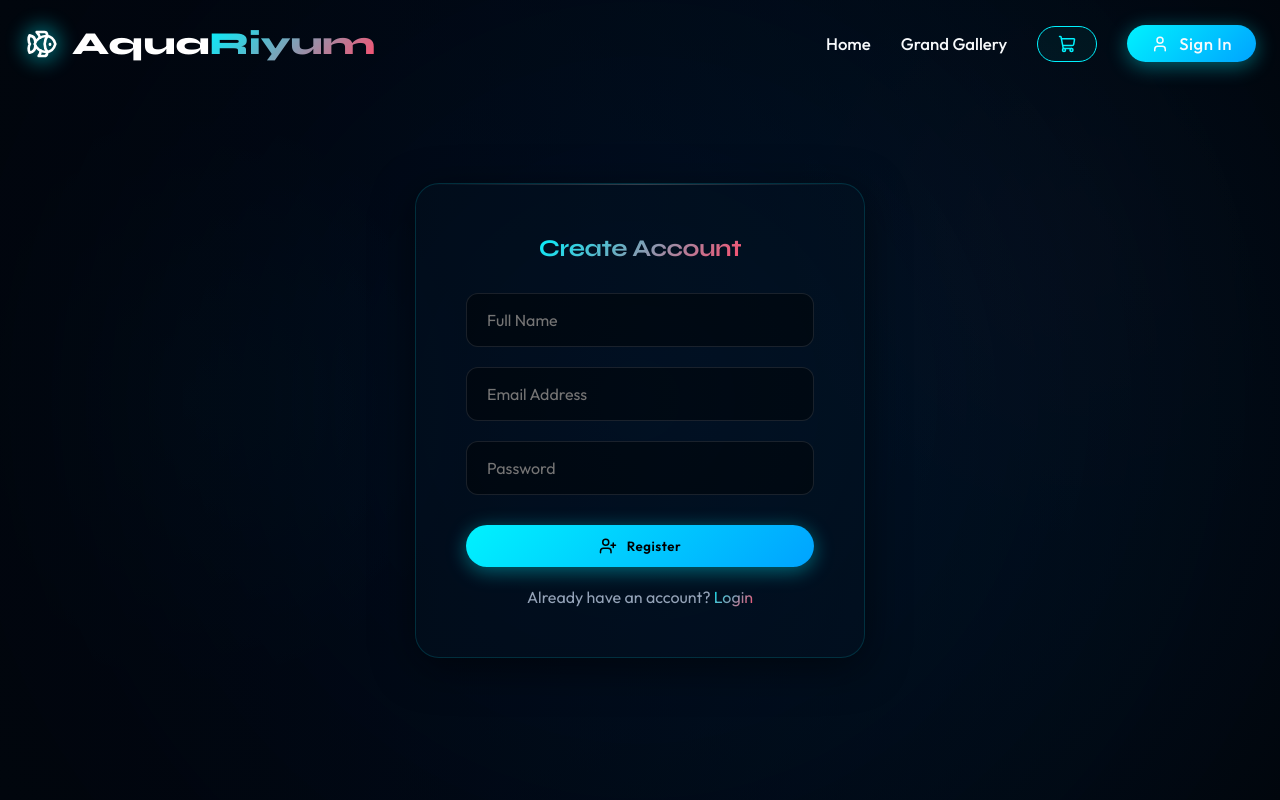
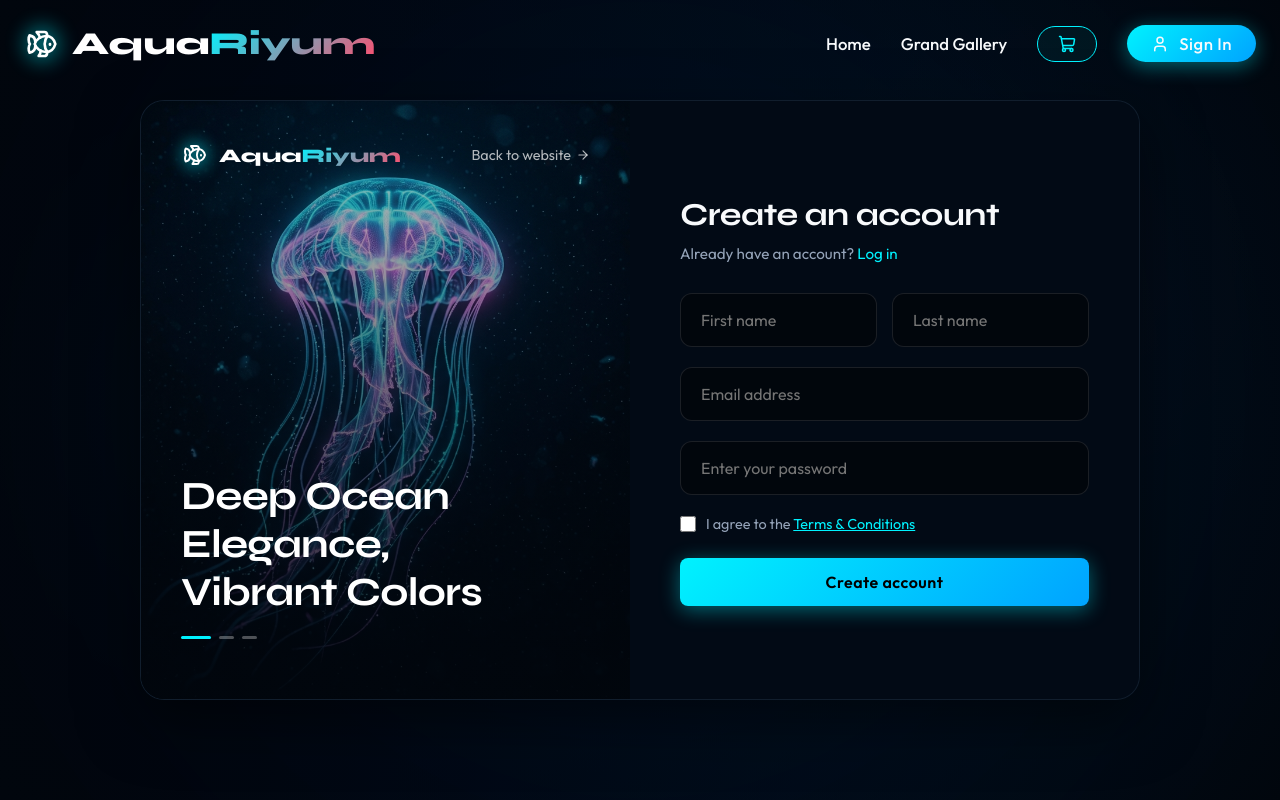
Before and after one commit to prakash200514/Aqua-Man, a React app in the folder frontend/: page /register in a window 1280 px wide. Built offline with nearby package versions, Linux system fonts and the light colour scheme; no server answers; the HTML template or start-up script is replaced by a standard one.

Commit message:
login ui

```diff
--- a/frontend/src/pages/Register.jsx
+++ b/frontend/src/pages/Register.jsx
@@ -1,60 +1,121 @@
 import React, { useState, useContext } from 'react';
 import { Link, useNavigate } from 'react-router-dom';
 import { AuthContext } from '../context/AuthContext';
-import { UserPlus } from 'lucide-react';
+import { Fish, ArrowRight } from 'lucide-react';
 
 const Register = () => {
-    const [name, setName] = useState('');
+    const [firstName, setFirstName] = useState('');
+    const [lastName, setLastName] = useState('');
     const [email, setEmail] = useState('');
     const [password, setPassword] = useState('');
+    const [agreed, setAgreed] = useState(false);
     const { register } = useContext(AuthContext);
     const navigate = useNavigate();
 
     const handleSubmit = async (e) => {
         e.preventDefault();
-        const success = await register(name, email, password);
+        if (!agreed) {
+            alert('Please agree to the Terms & Conditions.');
+            return;
+        }
+        const fullName = `${firstName} ${lastName}`.trim();
+        const success = await register(fullName, email, password);
         if (success) {
             navigate('/login');
         }
     };
 
     return (
-        <div className="auth-container fade-in">
-            <div className="auth-card glass">
-                <h2 style={{ marginBottom: '30px' }} className="text-gradient">Create Account</h2>
+        <div className="auth-container fade-in" style={{ padding: '40px 20px', minHeight: '100vh', display: 'flex', alignItems: 'center' }}>
+            <div className="split-auth-card">
+
+                {/* Left Side (Image & Brand) */}
+                <div className="auth-left">
+                    <div style={{ display: 'flex', justifyContent: 'space-between', alignItems: 'center' }}>
+                        <Link to="/" className="auth-left-brand" style={{ textDecoration: 'none' }}>
+                            <div style={{ position: 'relative', width: '28px', height: '28px', display: 'flex', alignItems: 'center', justifyContent: 'center' }}>
+                                <div style={{ position: 'absolute', width: '100%', height: '100%', background: 'var(--primary-neon)', filter: 'blur(8px)', opacity: '0.4', borderRadius: '50%' }}></div>
+                                <Fish className="text-gradient" size={24} style={{ position: 'relative', zIndex: 1 }} />
+                            </div>
+                            <span style={{ fontSize: '1.2rem' }}>Aqua<span className="text-gradient">Riyum</span></span>
+                        </Link>
+
+                        <Link to="/" style={{ color: 'rgba(255,255,255,0.7)', textDecoration: 'none', fontSize: '0.9rem', display: 'flex', alignItems: 'center', gap: '5px', transition: 'color 0.3s' }} onMouseEnter={(e) => e.target.style.color = '#fff'} onMouseLeave={(e) => e.target.style.color = 'rgba(255,255,255,0.7)'}>
+                            Back to website <ArrowRight size={14} />
+                        </Link>
+                    </div>
+
+                    <div className="auth-left-text">
+                        <h2>Deep Ocean Elegance,<br/>Vibrant Colors</h2>
+                        <div style={{ display: 'flex', gap: '8px', marginTop: '20px' }}>
+                            <div style={{ width: '30px', height: '3px', background: 'var(--primary-neon)', borderRadius: '2px' }}></div>
+                            <div style={{ width: '15px', height: '3px', background: 'rgba(255,255,255,0.3)', borderRadius: '2px' }}></div>
+                            <div style={{ width: '15px', height: '3px', background: 'rgba(255,255,255,0.3)', borderRadius: '2px' }}></div>
+                        </div>
+                    </div>
+                </div>
+
+                {/* Right Side (Form) */}
+                <div className="auth-right">
+                    <h2 style={{ fontSize: '2rem', marginBottom: '10px', fontFamily: 'Syne, sans-serif' }}>Create an account</h2>
+                    <p style={{ color: 'var(--text-muted)', marginBottom: '30px', fontSize: '0.95rem' }}>
+                        Already have an account? <Link to="/login" style={{ color: 'var(--primary-neon)', textDecoration: 'none' }}>Log in</Link>
+                    </p>
+
                     <form onSubmit={handleSubmit}>
+                        <div className="auth-form-row">
                             <input
                                 type="text"
                                 className="input-field"
-                        placeholder="Full Name"
-                        value={name}
-                        onChange={(e) => setName(e.target.value)}
+                                placeholder="First name"
+                                value={firstName}
+                                onChange={(e) => setFirstName(e.target.value)}
                                 required
                             />
                             <input
+                                type="text"
+                                className="input-field"
+                                placeholder="Last name"
+                                value={lastName}
+                                onChange={(e) => setLastName(e.target.value)}
+                                required
+                            />
+                        </div>
+
+                        <input
                             type="email"
                             className="input-field"
-                        placeholder="Email Address"
+                            placeholder="Email address"
                             value={email}
                             onChange={(e) => setEmail(e.target.value)}
                             required
                         />
+
                         <input
                             type="password"
                             className="input-field"
-                        placeholder="Password"
+                            placeholder="Enter your password"
                             value={password}
                             onChange={(e) => setPassword(e.target.value)}
                             required
                             minLength="6"
                         />
-                    <button type="submit" className="btn btn-primary" style={{ width: '100%', marginTop: '10px' }}>
-                        <UserPlus size={18} /> Register
+
+                        <label className="checkbox-container">
+                            <input
+                                type="checkbox"
+                                checked={agreed}
+                                onChange={(e) => setAgreed(e.target.checked)}
+                                required
+                            />
+                            <span>I agree to the <a href="#" style={{ color: 'var(--primary-neon)' }}>Terms & Conditions</a></span>
+                        </label>
+
+                        <button type="submit" className="btn btn-primary" style={{ width: '100%', borderRadius: '8px', padding: '14px', fontSize: '1rem' }}>
+                            Create account
                         </button>
                     </form>
-                <p style={{ marginTop: '20px', color: 'var(--text-muted)' }}>
-                    Already have an account? <Link to="/login" className="text-gradient">Login</Link>
-                </p>
+                </div>
             </div>
         </div>
     );
```
Lines whose indentation alone changed are shown as unchanged.
